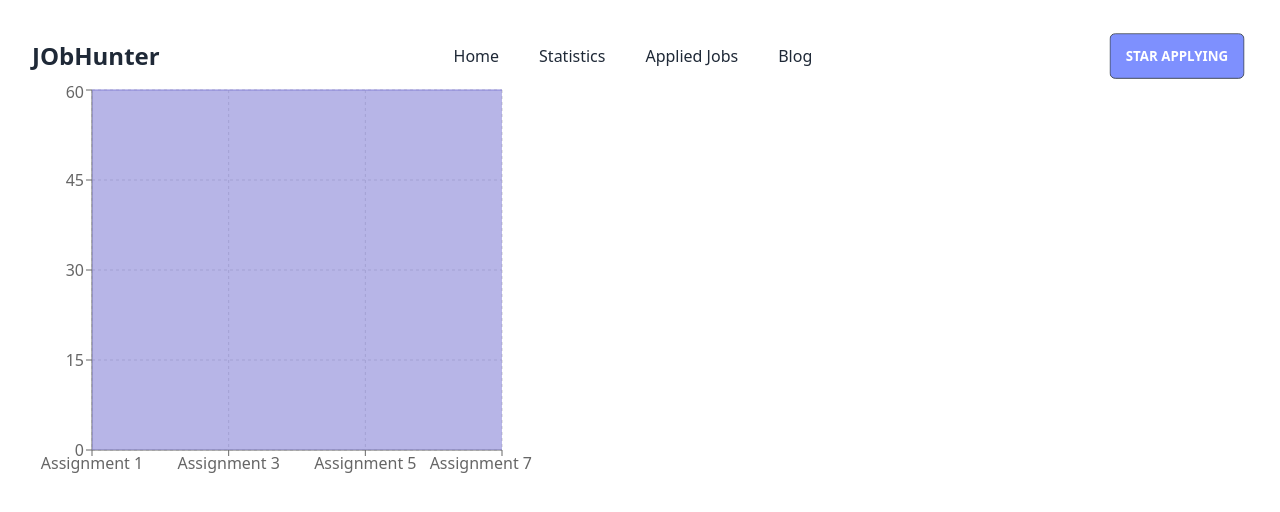
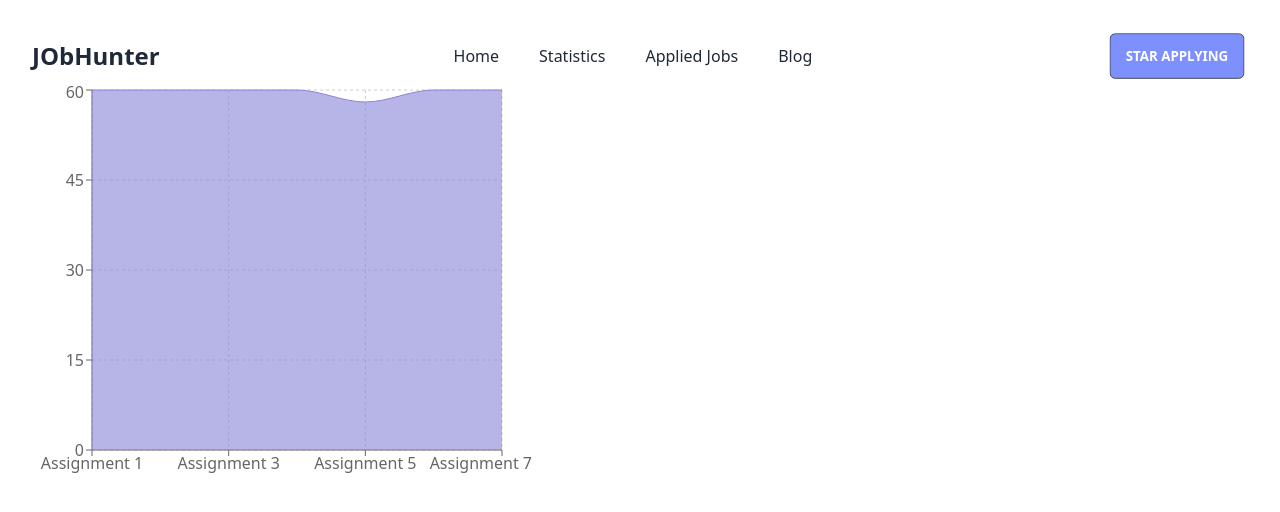
Before and after one commit to Miftahulislam2001/career-job-hunter, a React (Vite) app: page /statistics in a window 1280 px wide. Shown: the top 512 px of the page. Built offline with nearby package versions, Linux system fonts and the light colour scheme.

Commit message:
Statistic Update complated

```diff
--- a/src/components/Statistic/Statistic.jsx
+++ b/src/components/Statistic/Statistic.jsx
@@ -39,9 +39,9 @@ const data = [
 	},
 	{
 		name: "Assignment 5",
-		uv: 60,
-		pv: 60,
-		amt: 60,
+		uv: 58,
+		pv: 58,
+		amt: 58,
 	},
 	{
 		name: "Assignment 6",
```
